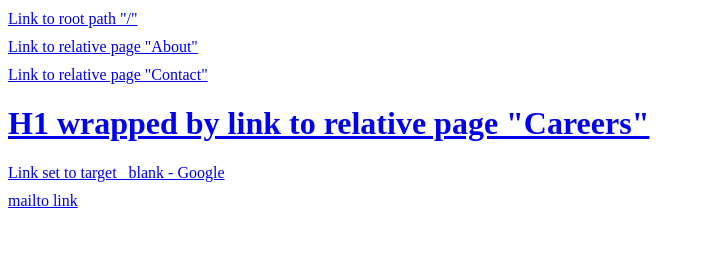
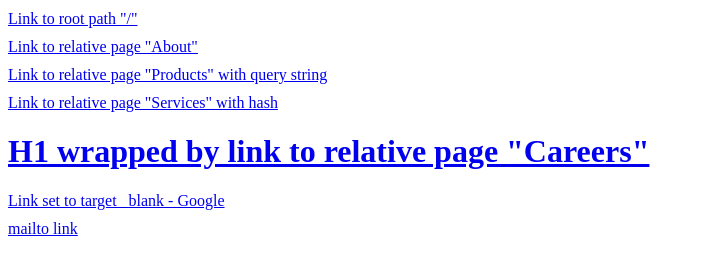
Before and after one commit to joelcolucci/es6-client-side-router, a website with bundled scripts: page demo-es/index.html in a window 1280 px wide. Shown: the whole page, without its empty margins (0-705 px from the left). Built offline with nearby package versions, Linux system fonts and the light colour scheme.

Commit message:
refactor: update demos with query string, hash examples

```diff
--- a/demo-es/index.html
+++ b/demo-es/index.html
@@ -16,7 +16,8 @@
   <body>
     <a href="/">Link to root path "/"</a>
     <a href="/about">Link to relative page "About"</a>
-    <a href="/contact">Link to relative page "Contact"</a>
+    <a href="/products?hello=world">Link to relative page "Products" with query string</a>
+    <a href="/services#world">Link to relative page "Services" with hash</a>
 
     <a href="/careers">
       <h1>H1 wrapped by link to relative page "Careers"</h1>
```
Also changed, not shown: demo-umd/index.html (+2 -1 lines).
